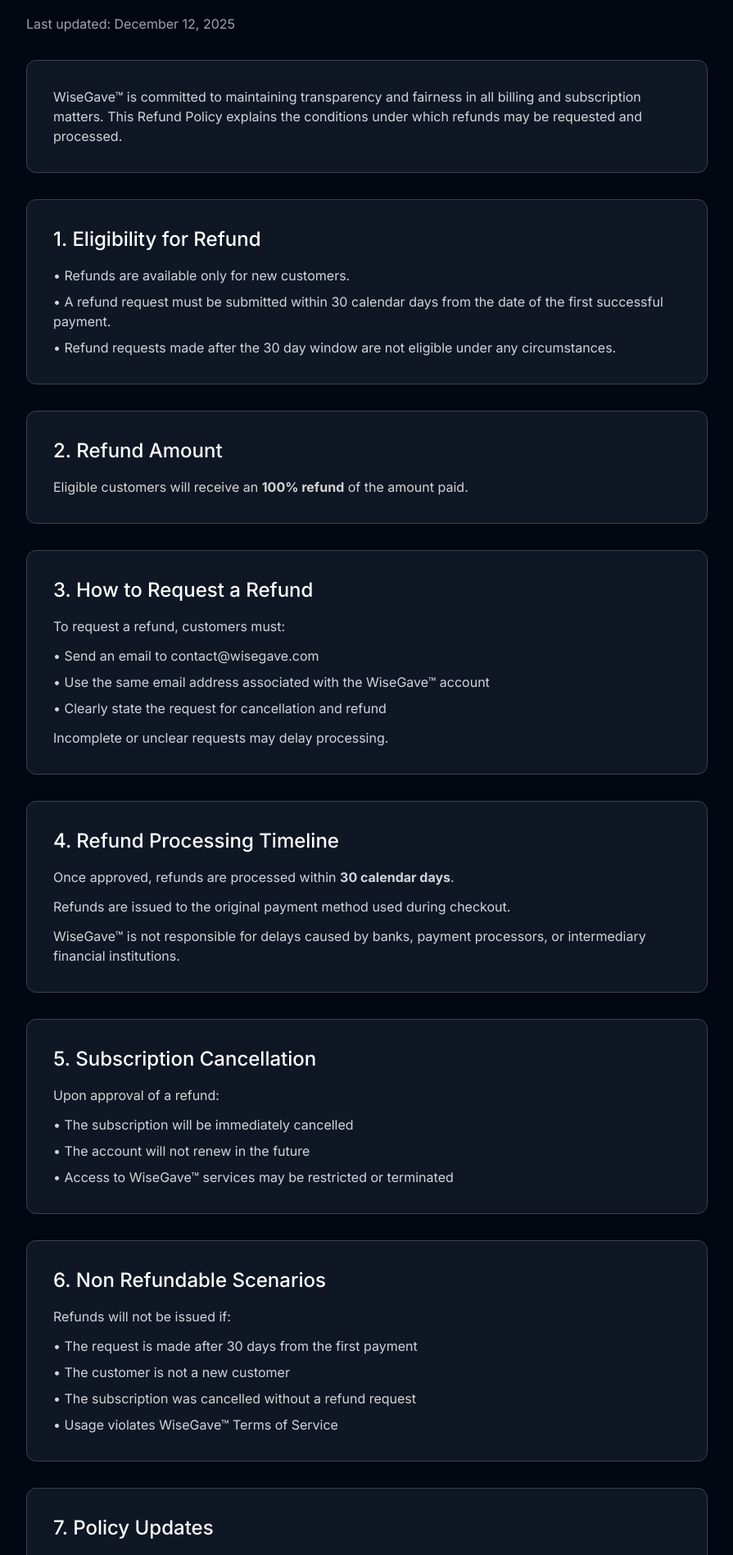
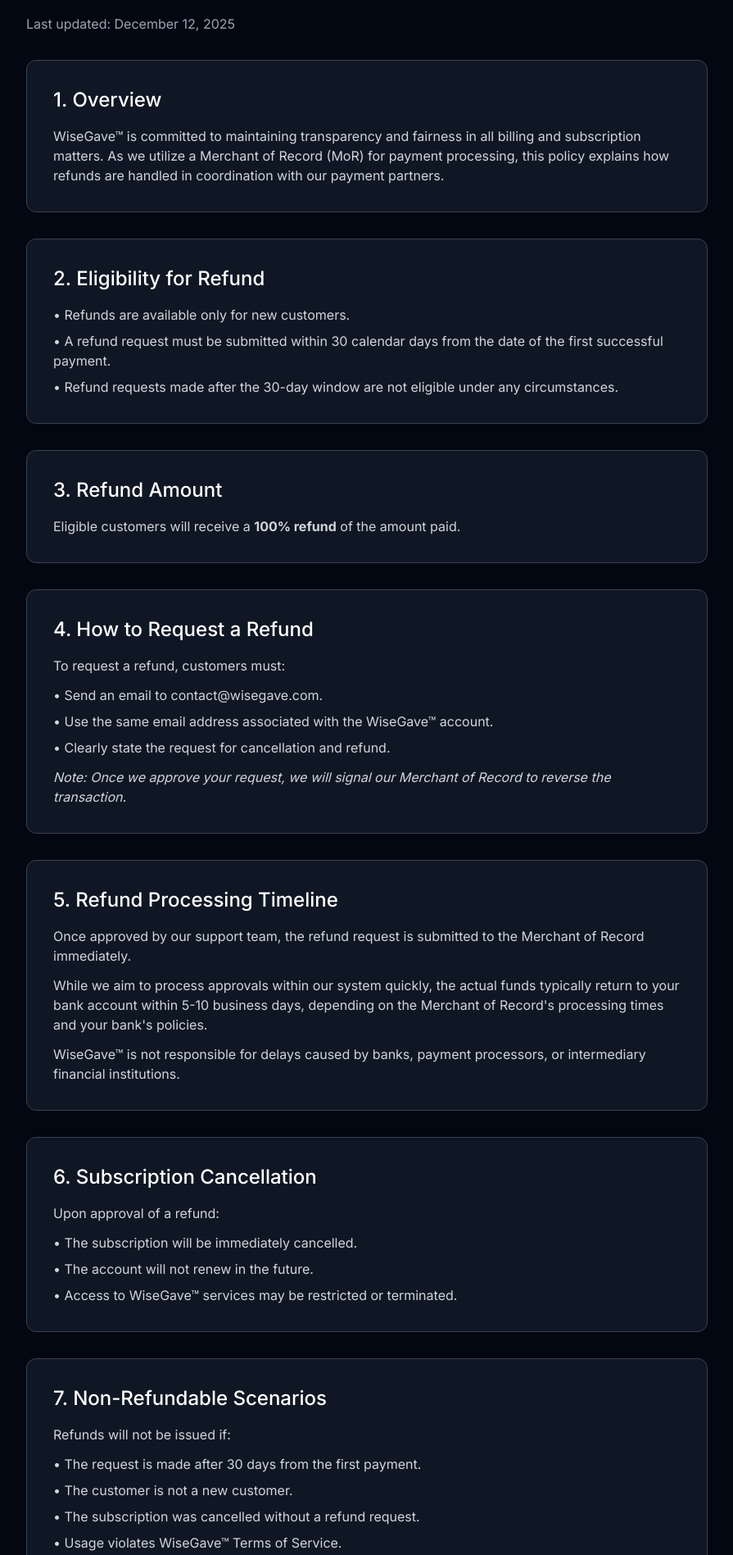
Before and after one commit to wisegave-dev/wisegave-ai, a Next.js app: page /refund-policy in a window 1280 px wide. Shown: the part 163-2060 px from the top of the page at 82% size, without its empty margins (192-1087 px from the left). Built offline with nearby package versions, Linux system fonts and the light colour scheme.

Commit message:
Revise Refund Policy to enhance clarity and structure, including updates to section headings, refund processing details, and eligibility criteria. Added new information regarding the Merchant of Record and adjusted language for improved user understanding.

```diff
--- a/src/app/refund-policy/page.tsx
+++ b/src/app/refund-policy/page.tsx
@@ -21,16 +21,18 @@
 
           <div className="prose prose-invert max-w-none space-y-8">
             <div className="bg-gray-800/50 p-8 rounded-xl border border-gray-700">
+              <h2 className="text-2xl mb-4">1. Overview</h2>
               <p className="text-gray-300">
                 WiseGave™ is committed to maintaining transparency and fairness
-                in all billing and subscription matters. This Refund Policy
-                explains the conditions under which refunds may be requested and
-                processed.
+                in all billing and subscription matters. As we utilize a
+                Merchant of Record (MoR) for payment processing, this policy
+                explains how refunds are handled in coordination with our
+                payment partners.
               </p>
             </div>
 
             <div className="bg-gray-800/50 p-8 rounded-xl border border-gray-700">
-              <h2 className="text-2xl mb-4">1. Eligibility for Refund</h2>
+              <h2 className="text-2xl mb-4">2. Eligibility for Refund</h2>
               <ul className="space-y-2 text-gray-300">
                 <li>• Refunds are available only for new customers.</li>
                 <li>
@@ -38,63 +40,53 @@
                   from the date of the first successful payment.
                 </li>
                 <li>
-                  • Refund requests made after the 30 day window are not
+                  • Refund requests made after the 30-day window are not
                   eligible under any circumstances.
                 </li>
               </ul>
             </div>
 
             <div className="bg-gray-800/50 p-8 rounded-xl border border-gray-700">
-              <h2 className="text-2xl mb-4">2. Refund Amount</h2>
-              <div className="space-y-3 text-gray-300">
-                <p>
-                  Eligible customers will receive an{" "}
-                  <strong>100% refund</strong> of the amount paid.
-                </p>
-                {/* <p>
-                  A 100% refund is not offered due to non recoverable and
-                  variable costs related to:
-                </p>
-                <ul className="space-y-2 ml-4">
-                  <li>• Large Language Model usage</li>
-                  <li>• AI inference and compute consumption</li>
-                  <li>• Third party AI infrastructure and processing fees</li>
-                </ul>
-                <p>
-                  These costs are incurred immediately upon account activation
-                  and usage, regardless of the duration of use.
-                </p> */}
-              </div>
+              <h2 className="text-2xl mb-4">3. Refund Amount</h2>
+              <p className="text-gray-300">
+                Eligible customers will receive a <strong>100% refund</strong>{" "}
+                of the amount paid.
+              </p>
             </div>
 
             <div className="bg-gray-800/50 p-8 rounded-xl border border-gray-700">
-              <h2 className="text-2xl mb-4">3. How to Request a Refund</h2>
+              <h2 className="text-2xl mb-4">4. How to Request a Refund</h2>
               <p className="text-gray-300 mb-3">
                 To request a refund, customers must:
               </p>
               <ul className="space-y-2 text-gray-300">
-                <li>• Send an email to contact@wisegave.com</li>
+                <li>• Send an email to contact@wisegave.com.</li>
                 <li>
                   • Use the same email address associated with the WiseGave™
-                  account
+                  account.
                 </li>
-                <li>• Clearly state the request for cancellation and refund</li>
+                <li>
+                  • Clearly state the request for cancellation and refund.
+                </li>
               </ul>
-              <p className="text-gray-300 mt-3">
-                Incomplete or unclear requests may delay processing.
+              <p className="text-gray-300 mt-3 italic">
+                Note: Once we approve your request, we will signal our Merchant
+                of Record to reverse the transaction.
               </p>
             </div>
 
             <div className="bg-gray-800/50 p-8 rounded-xl border border-gray-700">
-              <h2 className="text-2xl mb-4">4. Refund Processing Timeline</h2>
+              <h2 className="text-2xl mb-4">5. Refund Processing Timeline</h2>
               <div className="space-y-3 text-gray-300">
                 <p>
-                  Once approved, refunds are processed within{" "}
-                  <strong>30 calendar days</strong>.
+                  Once approved by our support team, the refund request is
+                  submitted to the Merchant of Record immediately.
                 </p>
                 <p>
-                  Refunds are issued to the original payment method used during
-                  checkout.
+                  While we aim to process approvals within our system quickly,
+                  the actual funds typically return to your bank account within
+                  5-10 business days, depending on the Merchant of Record's
+                  processing times and your bank's policies.
                 </p>
                 <p>
                   WiseGave™ is not responsible for delays caused by banks,
@@ -104,36 +96,37 @@
             </div>
 
             <div className="bg-gray-800/50 p-8 rounded-xl border border-gray-700">
-              <h2 className="text-2xl mb-4">5. Subscription Cancellation</h2>
+              <h2 className="text-2xl mb-4">6. Subscription Cancellation</h2>
               <p className="text-gray-300 mb-3">Upon approval of a refund:</p>
               <ul className="space-y-2 text-gray-300">
-                <li>• The subscription will be immediately cancelled</li>
-                <li>• The account will not renew in the future</li>
+                <li>• The subscription will be immediately cancelled.</li>
+                <li>• The account will not renew in the future.</li>
                 <li>
-                  • Access to WiseGave™ services may be restricted or terminated
+                  • Access to WiseGave™ services may be restricted or
+                  terminated.
                 </li>
               </ul>
             </div>
 
             <div className="bg-gray-800/50 p-8 rounded-xl border border-gray-700">
-              <h2 className="text-2xl mb-4">6. Non Refundable Scenarios</h2>
+              <h2 className="text-2xl mb-4">7. Non-Refundable Scenarios</h2>
               <p className="text-gray-300 mb-3">
                 Refunds will not be issued if:
               </p>
               <ul className="space-y-2 text-gray-300">
                 <li>
-                  • The request is made after 30 days from the first payment
+                  • The request is made after 30 days from the first payment.
                 </li>
-                <li>• The customer is not a new customer</li>
+                <li>• The customer is not a new customer.</li>
                 <li>
-                  • The subscription was cancelled without a refund request
+                  • The subscription was cancelled without a refund request.
                 </li>
-                <li>• Usage violates WiseGave™ Terms of Service</li>
+                <li>• Usage violates WiseGave™ Terms of Service.</li>
               </ul>
             </div>
 
             <div className="bg-gray-800/50 p-8 rounded-xl border border-gray-700">
-              <h2 className="text-2xl mb-4">7. Policy Updates</h2>
+              <h2 className="text-2xl mb-4">8. Policy Updates</h2>
               <p className="text-gray-300">
                 WiseGave™ reserves the right to update or modify this Refund
                 Policy at any time. Any changes will be published on this page
@@ -142,7 +135,7 @@
             </div>
 
             <div className="bg-gray-800/50 p-8 rounded-xl border border-gray-700">
-              <h2 className="text-2xl mb-4">8. Contact Information</h2>
+              <h2 className="text-2xl mb-4">9. Contact Information</h2>
               <div className="space-y-2 text-gray-300">
                 <p>For questions related to this policy, please contact:</p>
                 <p>
@@ -154,7 +147,10 @@
                     contact@wisegave.com
                   </a>
                 </p>
-                <p>Company: WiseGave™</p>
+                <p>
+                  Address: B-2/B, Floor 3, House 5, Road 19, Sector 11, Uttara,
+                  Dhaka-1230, Bangladesh
+                </p>
               </div>
             </div>
           </div>
```
